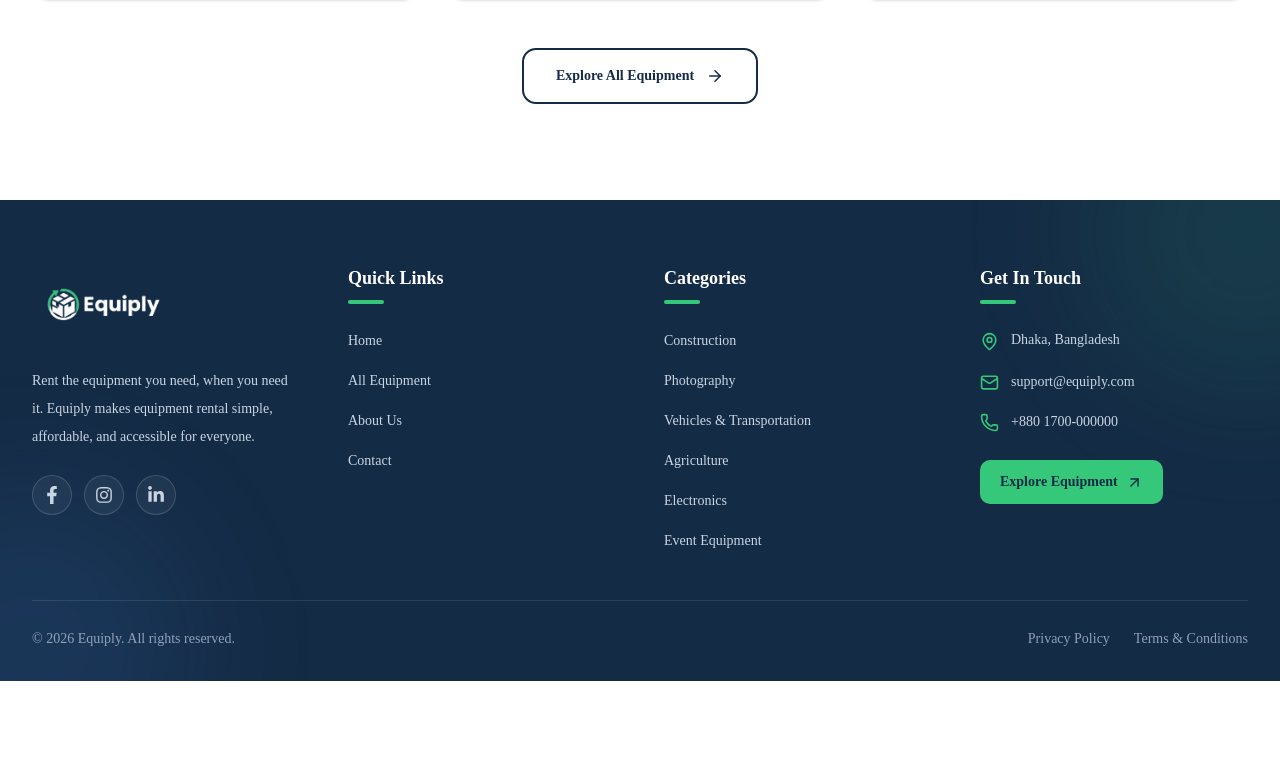
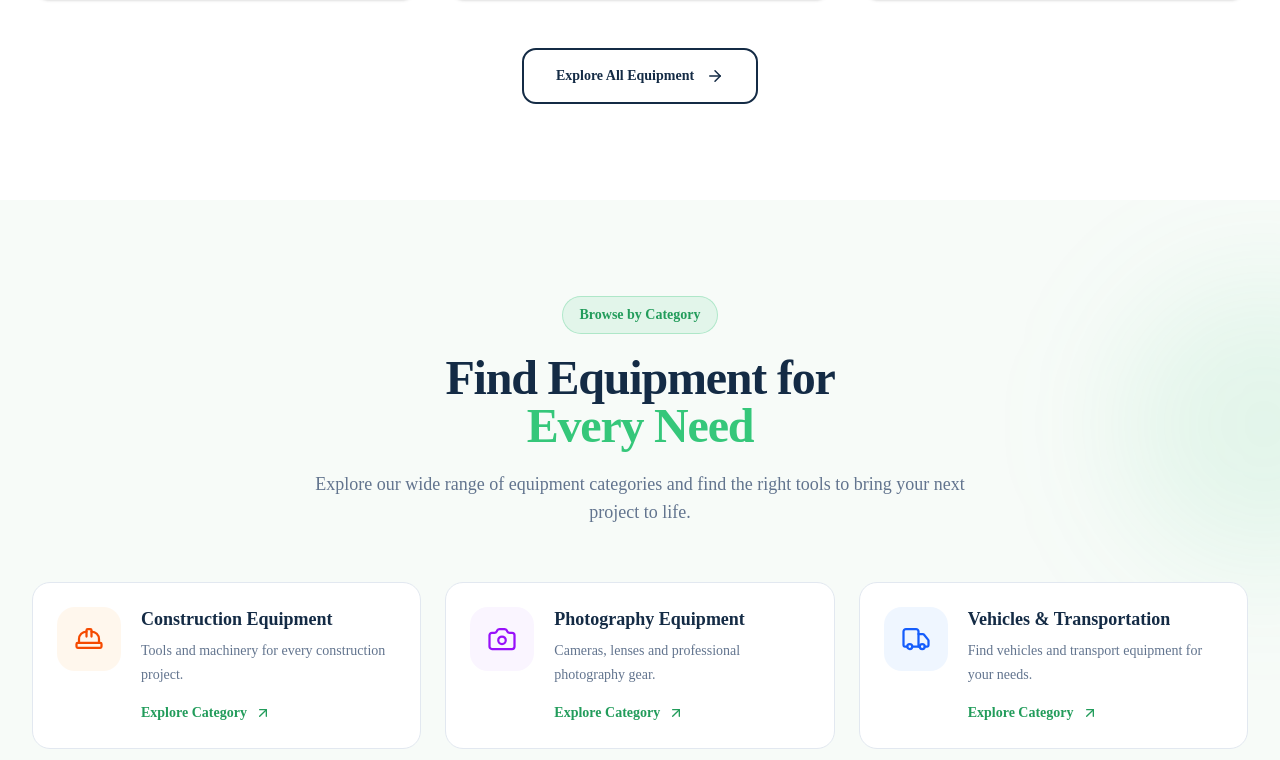
Before and after one commit to raihankabir1952/equiply_client, a Next.js app: page / in a window 1280 px wide. Shown: the part 2037-2797 px from the top of the page. Before the commit the page ends 2718 px from the top, so only its background shows below. Built offline with nearby package versions, Linux system fonts and the light colour scheme.

Commit message:
Categories

```diff
--- a/app/page.js
+++ b/app/page.js
@@ -1,3 +1,4 @@
+import Categories from "@/components/home/Categories";
 import FeaturedEquipment from "@/components/home/FeaturedEquipment";
 import Hero from "@/components/home/Hero";
 import Footer from "@/components/shared/Footer";
@@ -10,6 +11,7 @@ export default function Home() {
       <main>
         <Hero />
         <FeaturedEquipment/>
+        <Categories/>
       </main>
       <Footer />
     </>
--- /dev/null
+++ b/components/home/Categories.jsx
@@ -0,0 +1,166 @@
+
+"use client";
+
+import Link from "next/link";
+import { motion } from "framer-motion";
+import {
+  HardHat,
+  Camera,
+  Truck,
+  Tractor,
+  Cpu,
+  PartyPopper,
+  ArrowUpRight,
+} from "lucide-react";
+
+const categories = [
+  {
+    id: 1,
+    name: "Construction Equipment",
+    description: "Tools and machinery for every construction project.",
+    icon: HardHat,
+    color: "bg-orange-50 text-orange-600",
+    hoverColor: "group-hover:bg-orange-500",
+    borderColor: "group-hover:border-orange-200",
+    category: "Construction",
+  },
+  {
+    id: 2,
+    name: "Photography Equipment",
+    description: "Cameras, lenses and professional photography gear.",
+    icon: Camera,
+    color: "bg-purple-50 text-purple-600",
+    hoverColor: "group-hover:bg-purple-500",
+    borderColor: "group-hover:border-purple-200",
+    category: "Photography",
+  },
+  {
+    id: 3,
+    name: "Vehicles & Transportation",
+    description: "Find vehicles and transport equipment for your needs.",
+    icon: Truck,
+    color: "bg-blue-50 text-blue-600",
+    hoverColor: "group-hover:bg-blue-500",
+    borderColor: "group-hover:border-blue-200",
+    category: "Vehicles & Transportation",
+  },
+  {
+    id: 4,
+    name: "Agriculture Equipment",
+    description: "Modern farming tools and agricultural machinery.",
+    icon: Tractor,
+    color: "bg-green-50 text-green-600",
+    hoverColor: "group-hover:bg-green-500",
+    borderColor: "group-hover:border-green-200",
+    category: "Agriculture",
+  },
+  {
+    id: 5,
+    name: "Electronics",
+    description: "Generators, electrical tools and electronic devices.",
+    icon: Cpu,
+    color: "bg-cyan-50 text-cyan-600",
+    hoverColor: "group-hover:bg-cyan-500",
+    borderColor: "group-hover:border-cyan-200",
+    category: "Electronics",
+  },
+  {
+    id: 6,
+    name: "Event Equipment",
+    description: "Everything you need for memorable events.",
+    icon: PartyPopper,
+    color: "bg-pink-50 text-pink-600",
+    hoverColor: "group-hover:bg-pink-500",
+    borderColor: "group-hover:border-pink-200",
+    category: "Event Equipment",
+  },
+];
+
+export default function Categories() {
+  return (
+    <section className="relative overflow-hidden bg-[#f7fbf8] py-20 sm:py-24">
+      {/* Background Decoration */}
+      <div className="pointer-events-none absolute -right-32 top-20 h-72 w-72 rounded-full bg-[#35C77A]/10 blur-3xl" />
+
+      <div className="relative mx-auto max-w-7xl px-5 lg:px-8">
+
+        {/* Section Heading */}
+        <motion.div
+          initial={{ opacity: 0, y: 25 }}
+          whileInView={{ opacity: 1, y: 0 }}
+          viewport={{ once: true }}
+          transition={{ duration: 0.6 }}
+          className="mx-auto mb-14 max-w-2xl text-center"
+        >
+          <span className="inline-flex items-center rounded-full border border-[#35C77A]/30 bg-[#35C77A]/10 px-4 py-2 text-sm font-semibold text-[#229c5b]">
+            Browse by Category
+          </span>
+
+          <h2 className="mt-5 text-3xl font-extrabold tracking-tight text-[#142B45] sm:text-4xl lg:text-5xl">
+            Find Equipment for
+            <span className="block text-[#35C77A]">
+              Every Need
+            </span>
+          </h2>
+
+          <p className="mt-5 text-base leading-7 text-slate-500 sm:text-lg">
+            Explore our wide range of equipment categories and
+            find the right tools to bring your next project to life.
+          </p>
+        </motion.div>
+
+        {/* Category Cards */}
+        <div className="grid gap-6 sm:grid-cols-2 lg:grid-cols-3">
+          {categories.map((category, index) => {
+            const Icon = category.icon;
+
+            return (
+              <motion.div
+                key={category.id}
+                initial={{ opacity: 0, y: 30 }}
+                whileInView={{ opacity: 1, y: 0 }}
+                viewport={{ once: true }}
+                transition={{
+                  duration: 0.5,
+                  delay: index * 0.08,
+                }}
+              >
+                <Link
+                  href={`/equipment?category=${encodeURIComponent(category.category)}`}
+                  className={`group flex h-full items-start gap-5 rounded-2xl border border-slate-200 bg-white p-6 transition-all duration-300 hover:-translate-y-2 hover:shadow-xl hover:shadow-[#142B45]/5 ${category.borderColor}`}
+                >
+                  {/* Icon */}
+                  <div
+                    className={`flex h-16 w-16 shrink-0 items-center justify-center rounded-2xl transition-all duration-300 ${category.color} ${category.hoverColor} group-hover:text-white group-hover:rotate-3`}
+                  >
+                    <Icon size={30} strokeWidth={1.8} />
+                  </div>
+
+                  {/* Content */}
+                  <div className="flex-1">
+                    <h3 className="text-lg font-bold leading-6 text-[#142B45] transition-colors group-hover:text-[#229c5b]">
+                      {category.name}
+                    </h3>
+
+                    <p className="mt-2 text-sm leading-6 text-slate-500">
+                      {category.description}
+                    </p>
+
+                    <div className="mt-4 inline-flex items-center gap-2 text-sm font-bold text-[#229c5b]">
+                      Explore Category
+                      <ArrowUpRight
+                        size={16}
+                        className="transition-transform duration-300 group-hover:translate-x-1 group-hover:-translate-y-1"
+                      />
+                    </div>
+                  </div>
+                </Link>
+              </motion.div>
+            );
+          })}
+        </div>
+
+      </div>
+    </section>
+  );
+}
```
